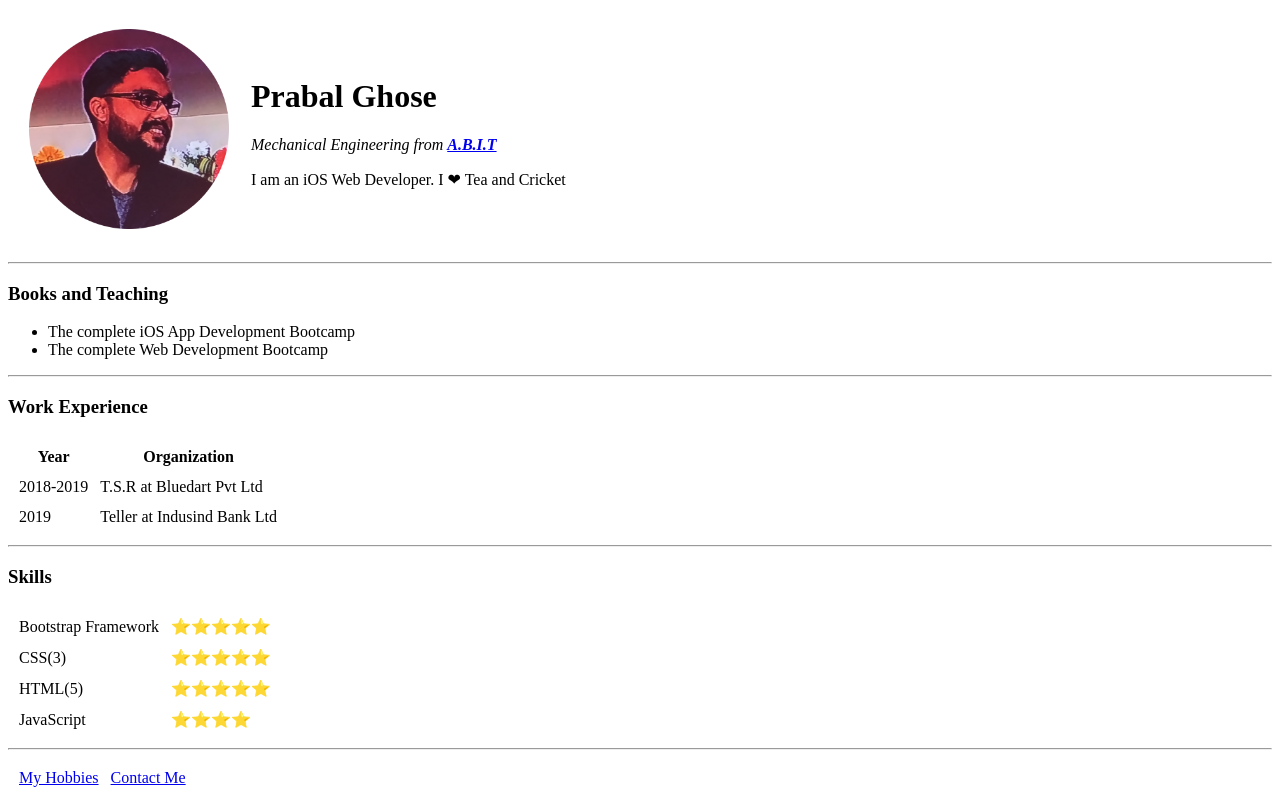
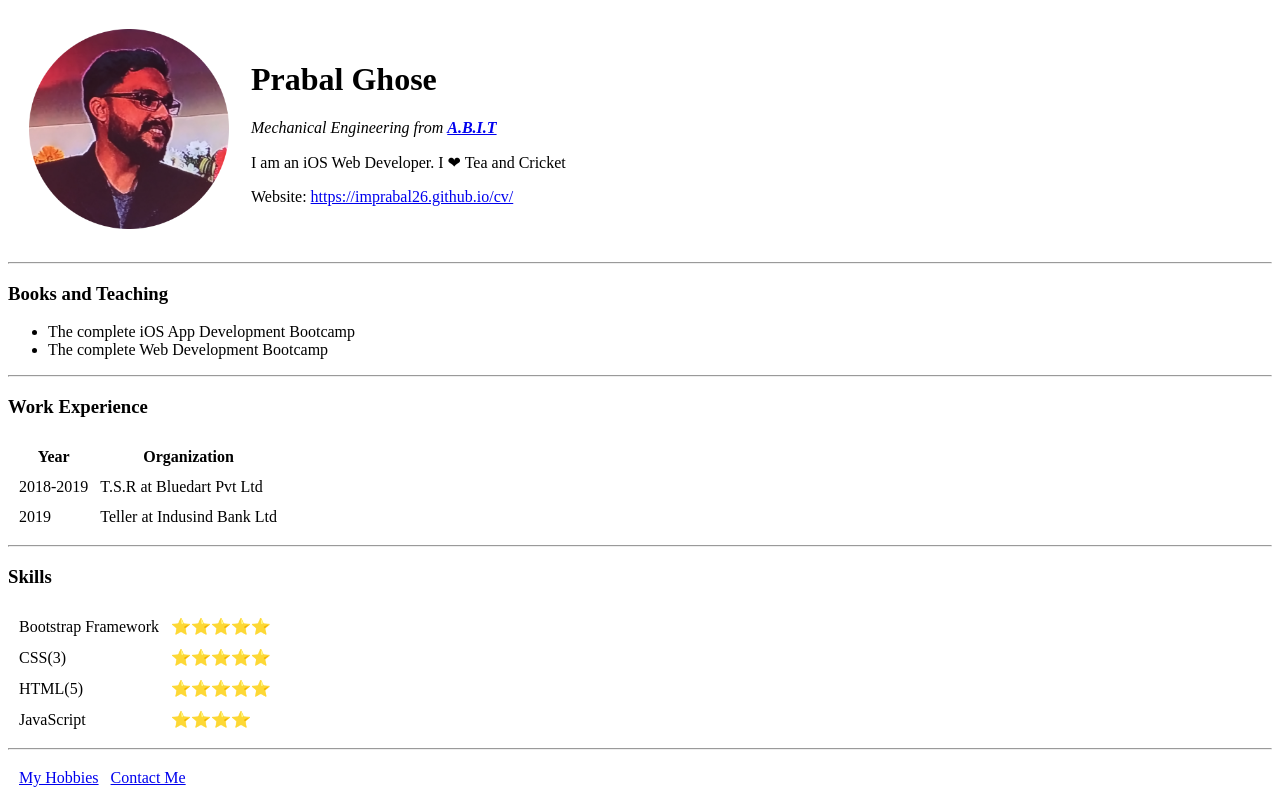
Before and after one commit to Imprabal26/cv, a plain HTML site: page index.html in a window 1280 px wide. Drawn offline with Linux system fonts and the light colour scheme.

Commit message:
Add files via upload

```diff
--- a/index.html
+++ b/index.html
@@ -9,10 +9,13 @@
 <body>
   <table cellspacing="20">
     <tr>
-      <td><img src="prabal.png" alt="Prabal Profile Picture" width="200" height="200"></td>
-      <td>  <h1>Prabal Ghose</h1>
-        <p><em>Mechanical Engineering from <strong> <a href="https://abit.edu.in/"> A.B.I.T</a></a></a></strong></em></p>
-        <p>I am an iOS Web Developer. I ❤ Tea and Cricket</p></td>
+      <td><img src="images/prabal.png" alt="Prabal Profile Picture" width="200" height="200"></td>
+      <td>
+        <h1>Prabal Ghose</h1>
+        <p><em>Mechanical Engineering from <strong> <a href="https://abit.edu.in/"> A.B.I.T</a></strong></em></p>
+        <p>I am an iOS Web Developer. I ❤ Tea and Cricket</p>
+        <p>Website: <a href="https://imprabal26.github.io/cv/">https://imprabal26.github.io/cv/</a></p>
+    </td>
     </tr>
   </table>
   <hr>
```
